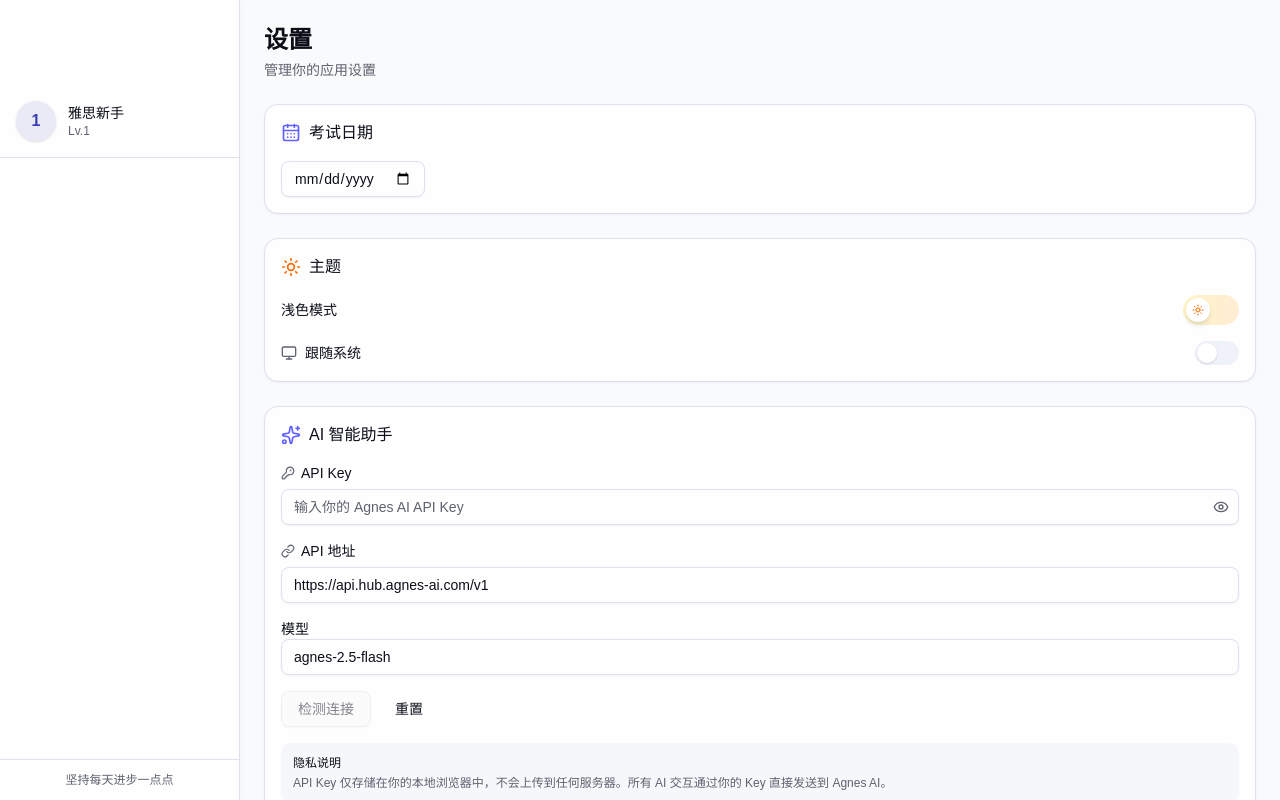
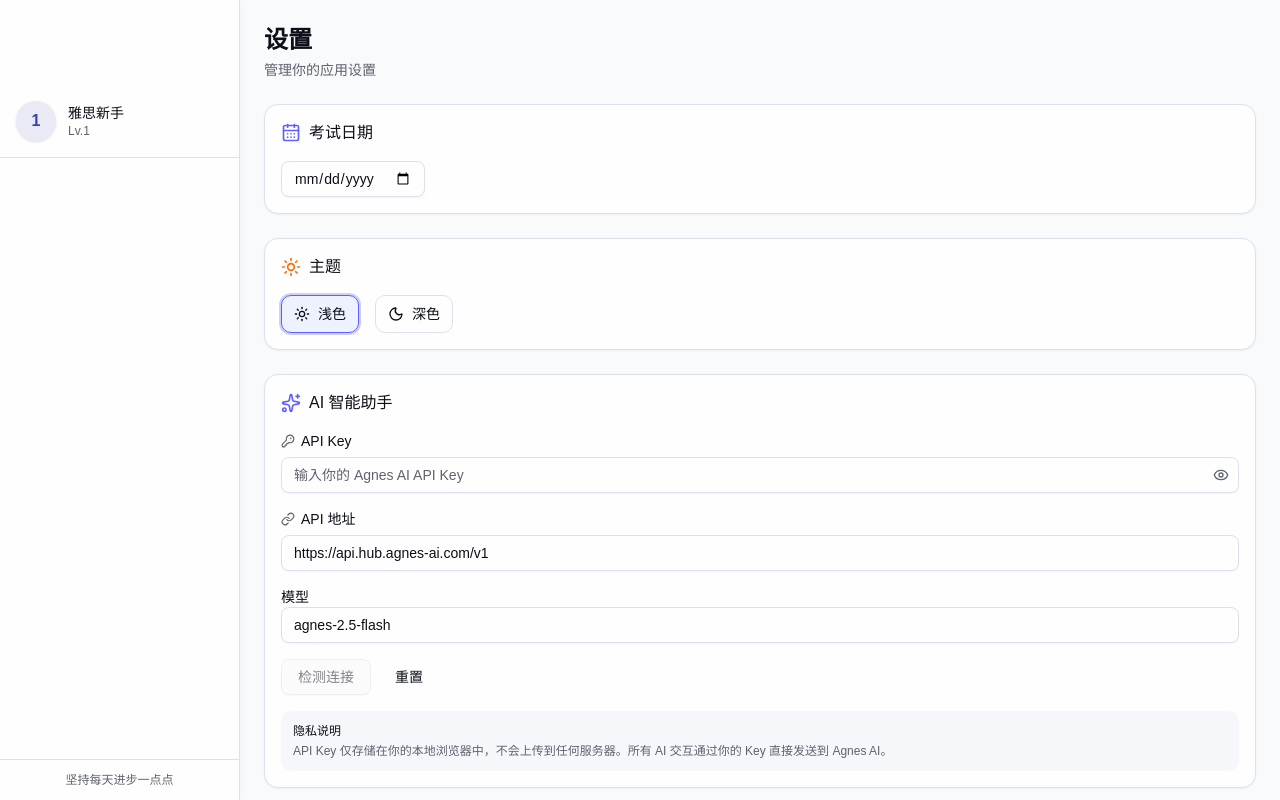
Before and after one commit to lizhuoheng917/ielts-tracker, a React (Vite) app: page /settings in a window 1280 px wide. Shown: the top 800 px of the page. Built offline with nearby package versions, Linux system fonts and the light colour scheme.

Commit message:
fix: 移除未使用的Bot/Monitor import，清理system主题死代码

```diff
--- a/src/components/ai/AIChatPanel.tsx
+++ b/src/components/ai/AIChatPanel.tsx
@@ -1,5 +1,5 @@
 import { useState, useRef, useEffect, useCallback } from 'react'
-import { Send, Bot, User, Sparkles, AlertCircle, Trash2, AlertTriangle } from 'lucide-react'
+import { Send, User, Sparkles, AlertCircle, Trash2, AlertTriangle } from 'lucide-react'
 import { Button } from '@/components/ui/button'
 import { Textarea } from '@/components/ui/textarea'
 import { cn } from '@/lib/utils'
--- a/src/pages/Settings.tsx
+++ b/src/pages/Settings.tsx
@@ -41,7 +41,6 @@ import {
   Link as LinkIcon,
   CheckCircle2,
   XCircle,
-  Monitor,
 } from 'lucide-react'
 import { useAIStore } from '@/stores/aiStore'
 import { testAIConnection } from '@/lib/aiService'
@@ -301,74 +300,40 @@ export default function Settings() {
       <Card>
         <CardHeader>
           <CardTitle className="text-sm md:text-base flex items-center gap-2">
+            {theme === 'dark' ? (
+              <Moon className="h-4 w-4 md:h-5 md:w-5 text-indigo-500" />
+            ) : (
               <Sun className="h-4 w-4 md:h-5 md:w-5 text-orange-500" />
+            )}
             主题
           </CardTitle>
         </CardHeader>
         <CardContent>
-          <div className="flex flex-col gap-4">
-            {/* 亮暗模式 toggle */}
-            <div className="flex items-center justify-between">
-              <span className="text-sm">{theme === 'system' ? (window.matchMedia('(prefers-color-scheme: dark)').matches ? '深色模式' : '浅色模式') : theme === 'dark' ? '深色模式' : '浅色模式'}</span>
+          <div className="flex items-center gap-4">
             <button
-                onClick={() => {
-                  if (theme === 'system') {
-                    const isDark = window.matchMedia('(prefers-color-scheme: dark)').matches
-                    setTheme(isDark ? 'light' : 'dark')
-                  } else {
-                    setTheme(theme === 'light' ? 'dark' : 'light')
-                  }
-                }}
-                disabled={theme === 'system'}
+              onClick={() => setTheme('light')}
               className={cn(
-                  'relative w-[56px] h-[30px] rounded-full transition-all duration-300 ease-in-out shrink-0',
-                  theme === 'system'
-                    ? 'bg-muted opacity-50 cursor-not-allowed'
-                    : theme === 'dark' || (theme === 'system' && window.matchMedia('(prefers-color-scheme: dark)').matches)
-                      ? 'bg-gradient-to-r from-indigo-700 to-violet-800'
-                      : 'bg-gradient-to-r from-amber-100 to-orange-100'
-                )}
-                aria-label="切换主题"
-              >
-                <span
-                  className={cn(
-                    'absolute top-[3px] w-[24px] h-[24px] rounded-full bg-white shadow-md transition-all duration-300 ease-in-out flex items-center justify-center',
-                    theme === 'system'
-                      ? (window.matchMedia('(prefers-color-scheme: dark)').matches ? 'left-[29px]' : 'left-[3px]')
-                      : theme === 'dark' ? 'left-[29px]' : 'left-[3px]'
+                'flex items-center gap-2 rounded-lg border px-3 py-2 text-sm transition-all',
+                theme === 'light'
+                  ? 'border-indigo-500 bg-indigo-50 dark:bg-indigo-900/50 ring-2 ring-indigo-500/30'
+                  : 'border-input hover:bg-accent'
               )}
             >
-                  {(theme !== 'system' && theme === 'light') || (theme === 'system' && !window.matchMedia('(prefers-color-scheme: dark)').matches) ? (
-                    <Sun className="h-3 w-3 text-orange-500" />
-                  ) : (
-                    <Moon className="h-3 w-3 text-indigo-500" />
+              <Sun className="h-4 w-4" />
+              浅色
+            </button>
+            <button
+              onClick={() => setTheme('dark')}
+              className={cn(
+                'flex items-center gap-2 rounded-lg border px-3 py-2 text-sm transition-all',
+                theme === 'dark'
+                  ? 'border-indigo-500 bg-indigo-50 dark:bg-indigo-900/50 ring-2 ring-indigo-500/30'
+                  : 'border-input hover:bg-accent'
               )}
-                </span>
+            >
+              <Moon className="h-4 w-4" />
+              深色
             </button>
-            </div>
-
-            {/* 跟随系统 */}
-            <div className="flex items-center justify-between">
-              <div className="flex items-center gap-2">
-                <Monitor className="h-4 w-4 text-muted-foreground" />
-                <span className="text-sm">跟随系统</span>
-              </div>
-              <button
-                onClick={() => setTheme(theme === 'system' ? 'light' : 'system')}
-                className={cn(
-                  'relative w-[44px] h-[24px] rounded-full transition-all duration-200 shrink-0',
-                  theme === 'system' ? 'bg-indigo-500' : 'bg-muted'
-                )}
-                aria-label="跟随系统主题"
-              >
-                <span
-                  className={cn(
-                    'absolute top-[2px] w-[20px] h-[20px] rounded-full bg-white shadow-sm transition-all duration-200',
-                    theme === 'system' ? 'left-[22px]' : 'left-[2px]'
-                  )}
-                />
-              </button>
-            </div>
           </div>
         </CardContent>
       </Card>
```
Lines whose indentation alone changed are shown as unchanged.
